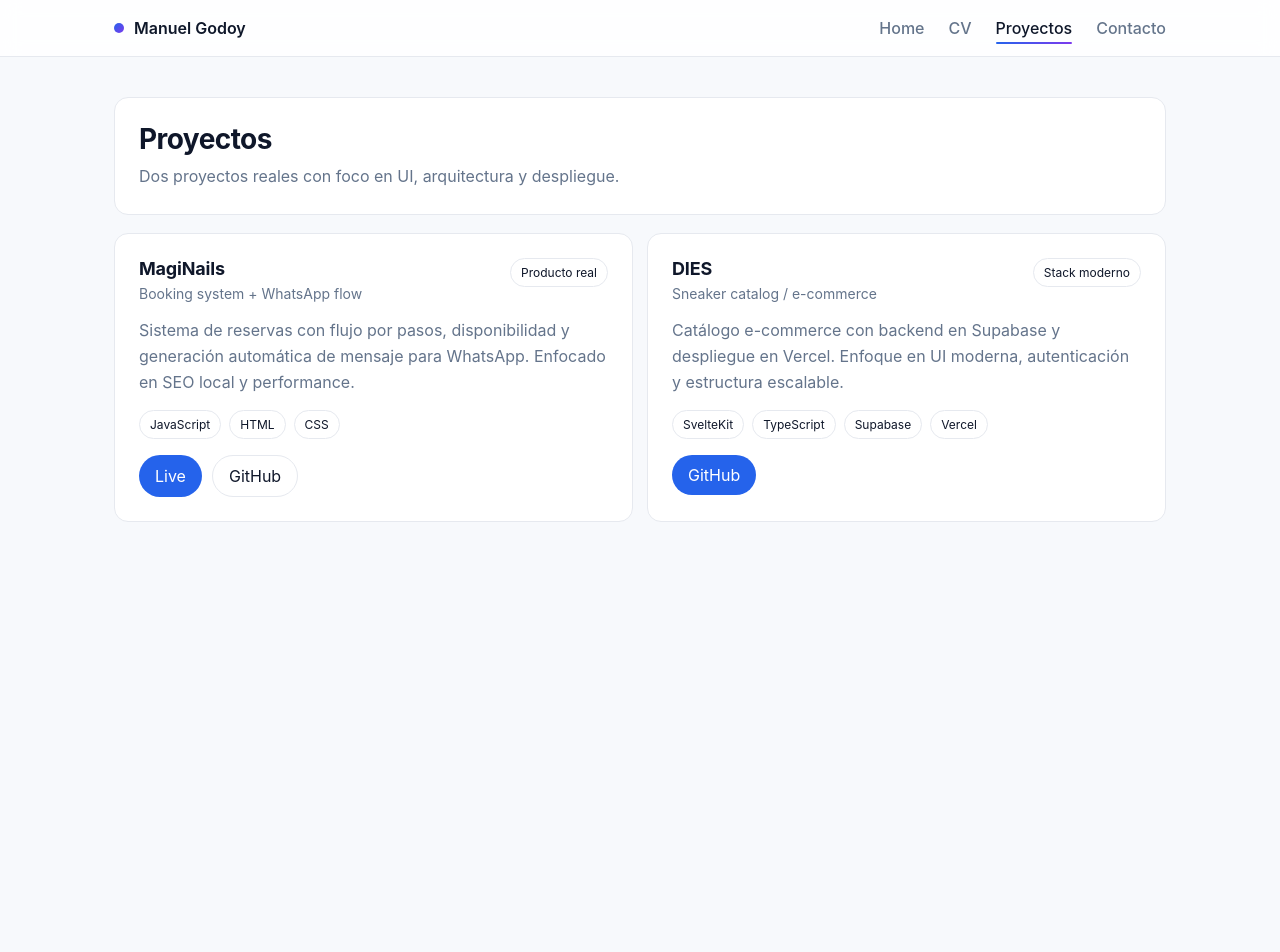
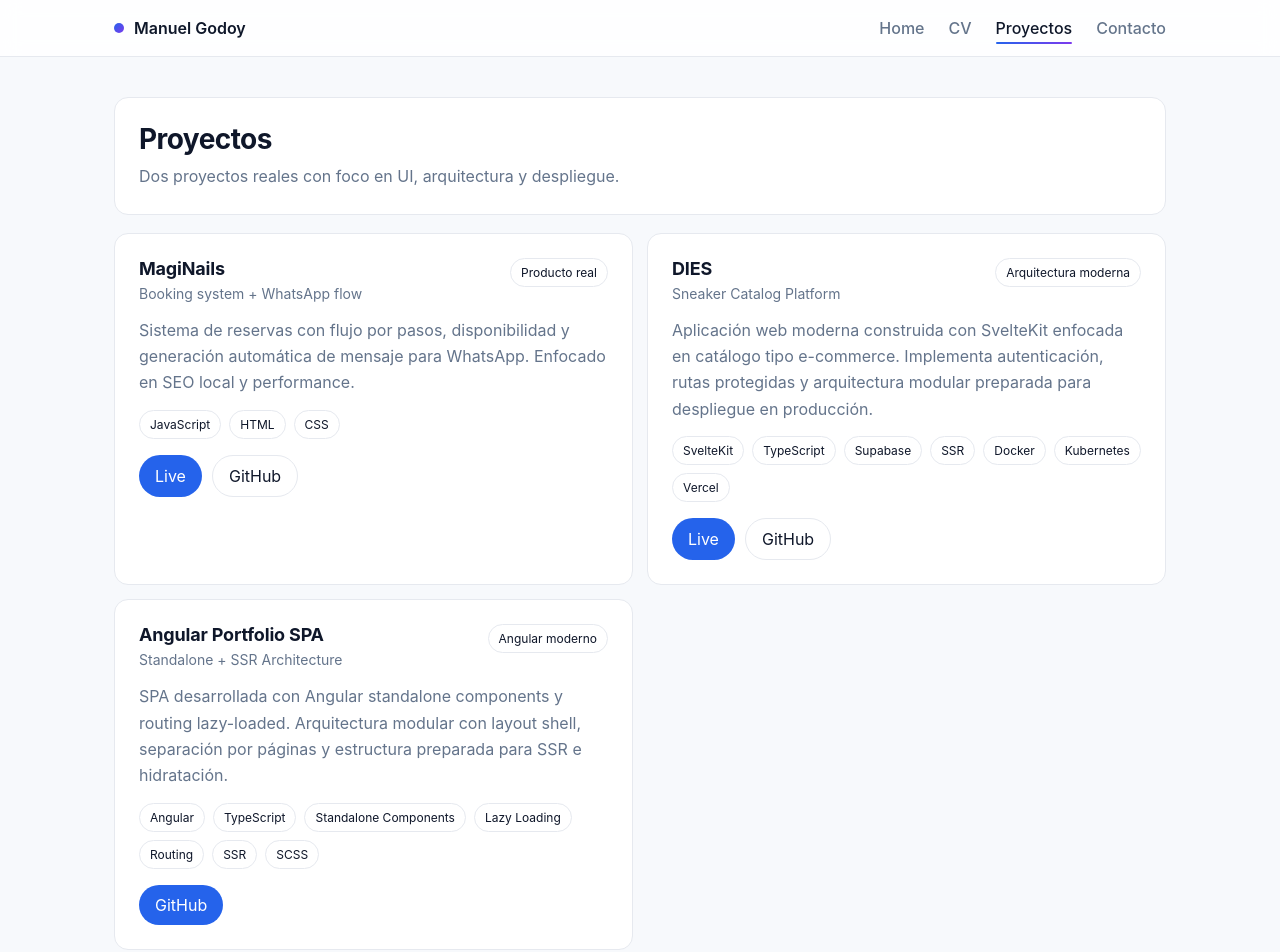
Before and after one commit to manuelgodoytorrealba/Portfolio, an Angular app: page /projects in a window 1280 px wide. Shown: the top 952 px of the page. Before the commit the page ends 800 px from the top, so only its background shows below. Built offline with nearby package versions, Linux system fonts and the light colour scheme.

Commit message:
fix: fixing the html and adding another projecy

```diff
--- a/src/app/pages/cv/cv.html
+++ b/src/app/pages/cv/cv.html
@@ -64,12 +64,3 @@
     </article>
   </div>
 </section>
-
-<section class="end card">
-  <h2>¿Siguiente paso?</h2>
-  <p>Si quieres, puedo adaptar esta info a una oferta concreta y dejarlo perfecto para recruiters.</p>
-  <div class="cta">
-    <a class="btn primary" routerLink="/contact">Hablemos</a>
-    <a class="btn" routerLink="/projects">Ver proyectos</a>
-  </div>
-</section>
--- a/src/app/pages/projects/projects.ts
+++ b/src/app/pages/projects/projects.ts
@@ -34,14 +34,51 @@ export class ProjectsComponent {
     },
     {
       title: 'DIES',
-      subtitle: 'Sneaker catalog / e-commerce',
-      highlight: 'Stack moderno',
+      subtitle: 'Sneaker Catalog Platform',
+      highlight: 'Arquitectura moderna',
       description:
-        'Catálogo e-commerce con backend en Supabase y despliegue en Vercel. Enfoque en UI moderna, autenticación y estructura escalable.',
-      stack: ['SvelteKit', 'TypeScript', 'Supabase', 'Vercel'],
+        'Aplicación web moderna construida con SvelteKit enfocada en catálogo tipo e-commerce. Implementa autenticación, rutas protegidas y arquitectura modular preparada para despliegue en producción.',
+      stack: [
+        'SvelteKit',
+        'TypeScript',
+        'Supabase',
+        'SSR',
+        'Docker',
+        'Kubernetes',
+        'Vercel'
+      ],
       links: [
-        { label: 'GitHub', url: '#' },
+        {
+          label: 'Live',
+          url: 'https://dies-web.vercel.app/catalog'
+        },
+        {
+          label: 'GitHub',
+          url: 'https://github.com/manuelgodoytorrealba/dies-web'
+        }
       ],
     },
+    {
+  title: 'Angular Portfolio SPA',
+  subtitle: 'Standalone + SSR Architecture',
+  highlight: 'Angular moderno',
+  description:
+    'SPA desarrollada con Angular standalone components y routing lazy-loaded. Arquitectura modular con layout shell, separación por páginas y estructura preparada para SSR e hidratación.',
+  stack: [
+    'Angular',
+    'TypeScript',
+    'Standalone Components',
+    'Lazy Loading',
+    'Routing',
+    'SSR',
+    'SCSS'
+  ],
+  links: [
+    {
+      label: 'GitHub',
+      url: 'https://github.com/manuelgodoytorrealba/Portfolio'
+    }
+  ]
+}
   ];
 }
```
Also changed, not shown: src/app/pages/home/home.html (+0 -11 lines).
